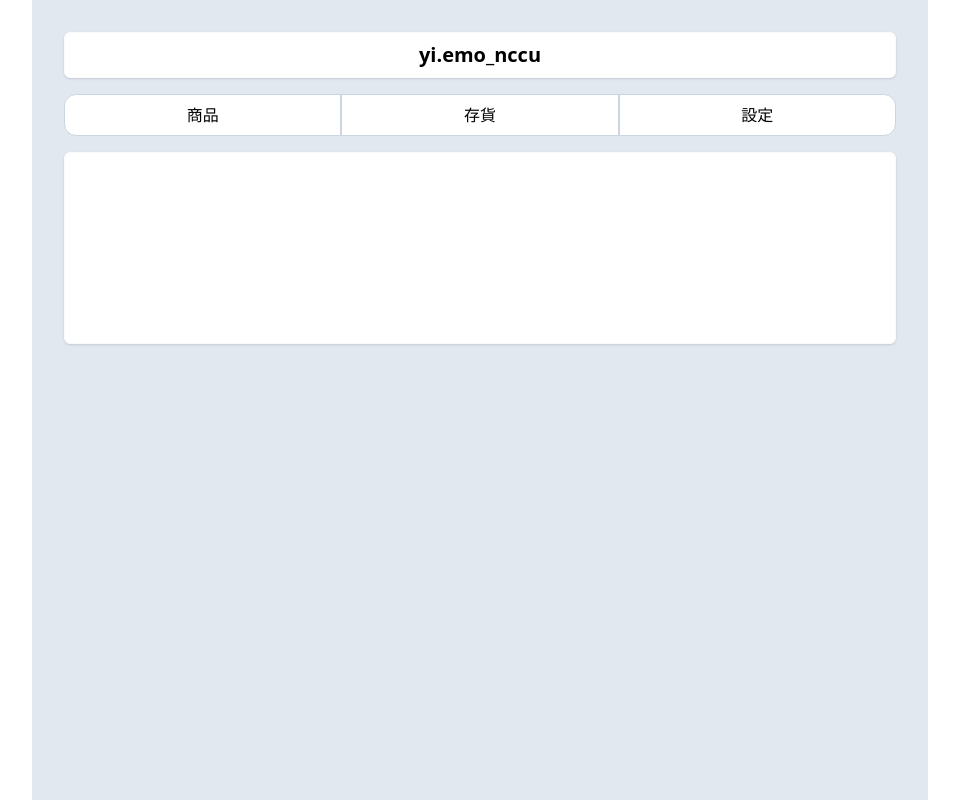
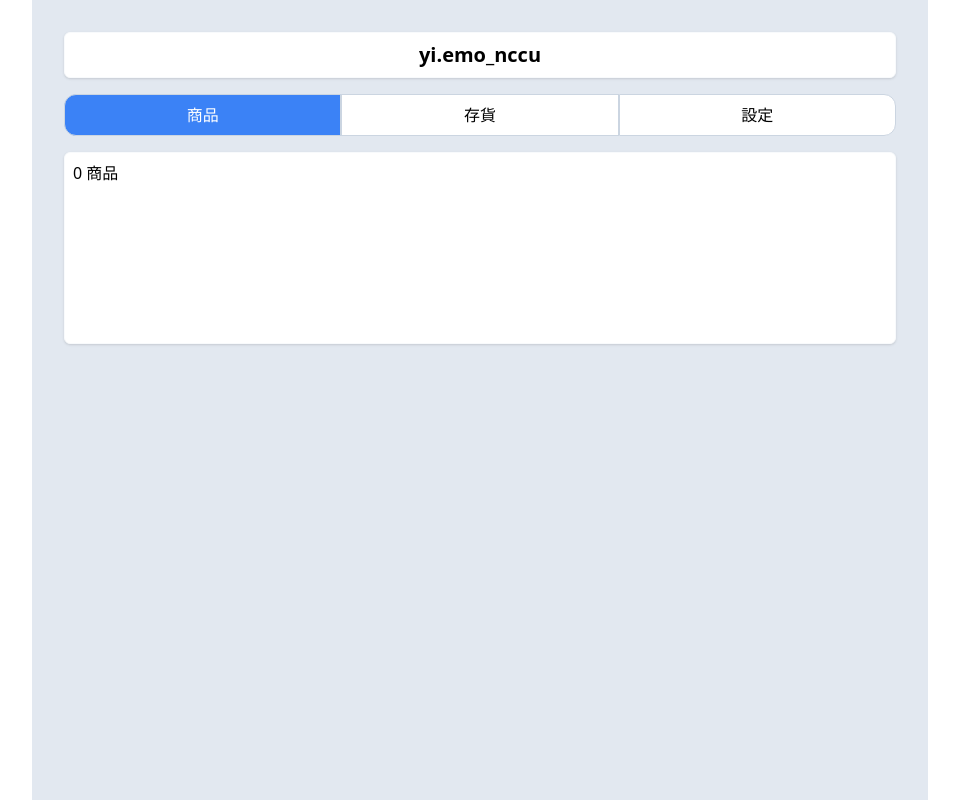
Before and after one commit to z15r7/yiemo_pmis, a Vue app in the folder frontend/: page / in a window 1280 px wide. Shown: the whole page, without its empty margins (160-1119 px from the left). Built offline with nearby package versions, Linux system fonts and the light colour scheme.

Commit message:
header menu was done.

```diff
--- a/frontend/src/components/Header.vue
+++ b/frontend/src/components/Header.vue
@@ -7,14 +7,18 @@
         <div></div>
     </div>
     <div class="flex flex-grow-0">
-        <div class="flex justify-center flex-grow-0 w-full border border-slate-300 bg-white p-2 rounded-l-xl">
-            <button class="`w-full -m-2 p-2">商品</button>
-        </div>
-        <div class="flex justify-center flex-grow-0 w-full border border-slate-300 bg-white p-2">
-            <button class="w-full -m-2 p-2">存貨</button>
-        </div>
-        <div class="flex justify-center flex-grow-0 w-full border border-slate-300 bg-white p-2 rounded-r-xl">
-            <button class="w-full -m-2 p-2">設定</button>
+        <div
+            class="flex justify-center flex-grow-0 w-full border border-slate-300 p-2"
+            :class="[
+                {'bg-blue-500 text-white': idx === selected},
+                {'bg-white': idx !== selected},
+                {'rounded-l-xl': idx === 0},
+                {'rounded-r-xl': idx === menuItem.length - 1}
+            ]"
+            @click="handleSelected(idx)"
+            v-for="i, idx in menuItem"
+        >
+            <button class="w-full -m-2 p-2">{{ i.name }}</button>
         </div>
     </div>
 </template>
@@ -22,17 +26,13 @@
 <script>
 export default {
     data: () => ({
-        title: "yi.emo_nccu",
-        item: [
-            {name: "商品", link: "product", selected: false},
-            {name: "存貨", link: "stock", selected: false},
-            {name: "設定", link: "setting", selected: false}
-            // {name: "商品", link: "product", func: goProduct()},
-            // {name: "存貨", link: "stock", func: goStock()},
-            // {name: "設定", link: "setting", func: goSetting()}
-        ]
     }),
+    props: ['title', 'selected', 'menuItem'],
+    emits: ['handleSelected'],
     methods: {
+        handleSelected: function (idx) {
+            this.$emit('handleSelected', idx);
+        }
     },
     computed: {
     },
--- a/frontend/src/components/HelloWorld.vue
+++ /dev/null
@@ -1,40 +0,0 @@
-<template>
-  <h1>{{ msg }}</h1>
-
-  <div class="card">
-    <button type="button" @click="count++">count is {{ count }}</button>
-    <p>
-      Edit
-      <code>components/HelloWorld.vue</code> to test HMR
-    </p>
-  </div>
-
-  <p>
-    Check out
-    <a href="https://vuejs.org/guide/quick-start.html#local" target="_blank"
-    >create-vue</a
-    >, the official Vue + Vite starter
-  </p>
-  <p>
-    Install
-    <a href="https://github.com/johnsoncodehk/volar" target="_blank">Volar</a>
-    in your IDE for a better DX
-  </p>
-  <p class="read-the-docs">Click on the Vite and Vue logos to learn more</p>
-</template>
-
-<script setup>
-  import { ref } from 'vue'
-
-  defineProps({
-    msg: String,
-  })
-
-  const count = ref(0)
-</script>
-
-<style scoped>
-.read-the-docs {
-  color: #888;
-}
-</style>
--- a/frontend/src/components/Main.vue
+++ b/frontend/src/components/Main.vue
@@ -1,7 +1,15 @@
 <template>
     <div class="w-full max-w-4xl place-item-center p-8 flex-row flex-grow-0 bg-slate-200 h-screen space-y-4">
-        <Header />
-        <div class="border border-slate-50 shadow bg-white p-2 rounded-md h-48">{{ section }}</div>
+        <Header
+            :title="title"
+            :selected="selected"
+            :menuItem="menuItem"
+            @handleSelected="handleSelected"
+        />
+        <div class="border border-slate-50 shadow bg-white p-2 rounded-md h-48">
+            {{ selected }}
+            {{ menuItem[selected].name }}
+        </div>
     </div>
 </template>
 
@@ -10,18 +18,24 @@ import Header from '/src/components/Header.vue';
 
 export default {
     data: () => ({
+        title: "yi.emo_nccu",
         section: "",
+        selected: 0,
+        menuItem: [
+            {name: "商品", link: "product"},
+            {name: "存貨", link: "stock"},
+            {name: "設定", link: "setting"}
+        ],
+        products: [
+            {name: "商品1", price: 100, stock: 10},
+            {name: "商品2", price: 200, stock: 20},
+            {name: "商品3", price: 300, stock: 30},
+        ],
     }),
     methods: {
-        goProduct: function () {
-            this.section = "product";
-        },
-        goStock: function () {
-            this.section = "stock";
-        },
-        goSetting: function () {
-            this.section = "setting";
-        },
+        handleSelected: function (idx) {
+            this.selected = idx;
+        }
     },
     computed: {
     },
```
